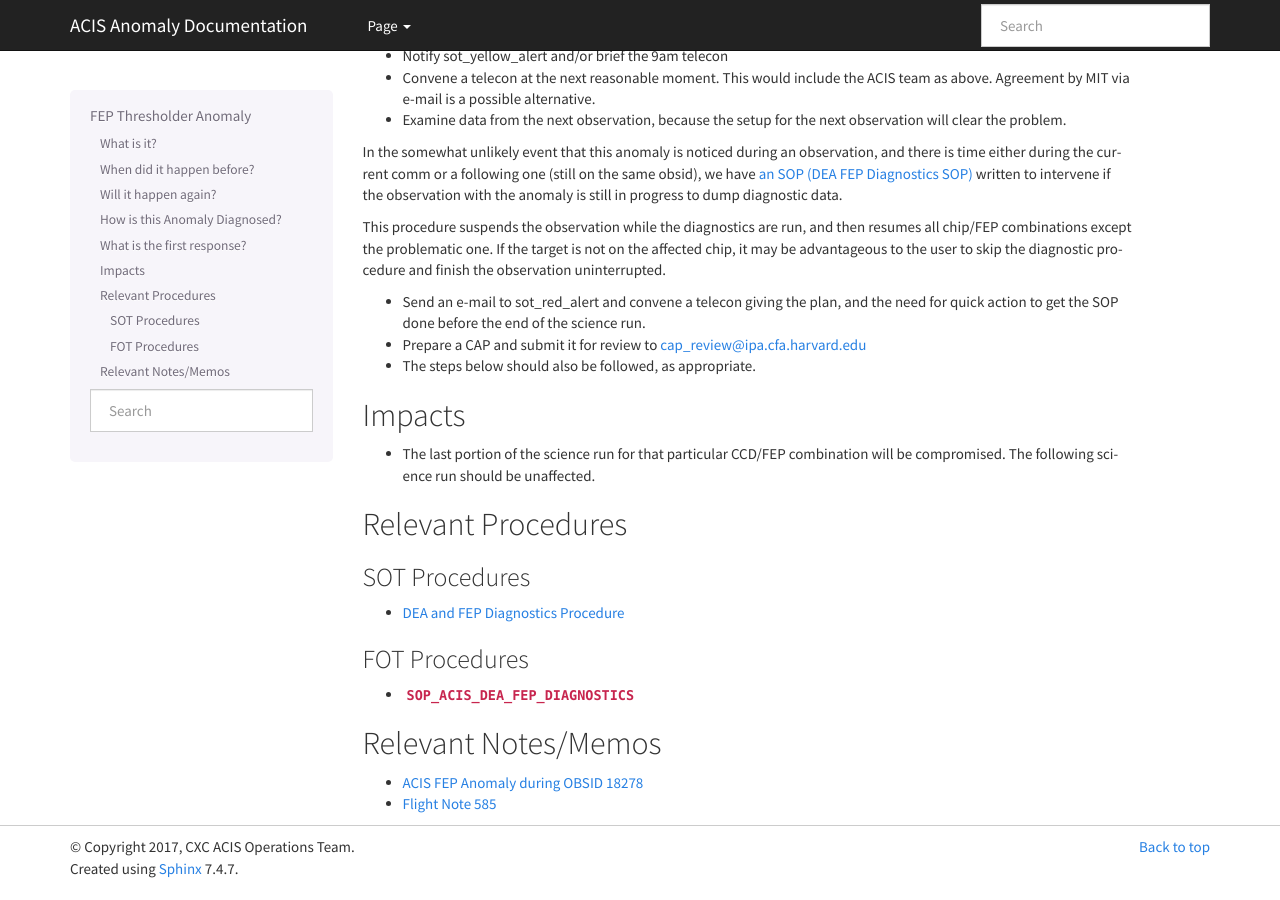
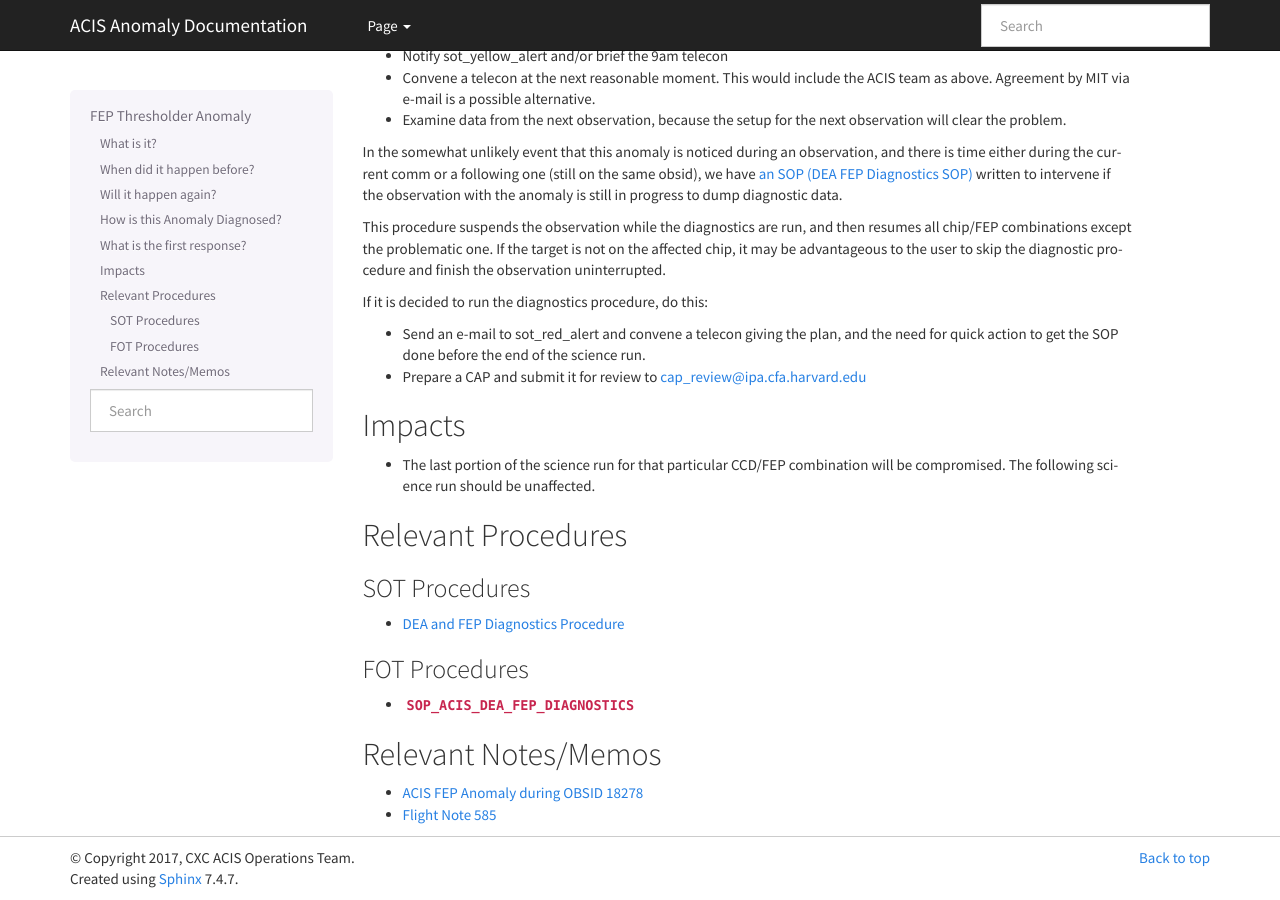
Before and after one commit to acisops/acis_anomaly_pages, a Sphinx documentation site: the page built from source/fep_thresholder.rst, in a window 1280 px wide and 900 px high, scrolled down 1054 px. Built offline with Sphinx 7.4.7, drawn with Linux system fonts in a browser that asks for light colours.

Commit message:
Reworded diagnostics section

```diff
--- a/source/fep_thresholder.rst
+++ b/source/fep_thresholder.rst
@@ -77,11 +77,11 @@ all chip/FEP combinations except the problematic one. If the target is not on th
 affected chip, it may be advantageous to the user to skip the diagnostic procedure
 and finish the observation uninterrupted.
 
+If it is decided to run the diagnostics procedure, do this:
+
 * Send an e-mail to sot_red_alert and convene a telecon giving the plan, and the need for quick action to get the SOP done before the end of the science run.
 
 * Prepare a CAP and submit it for review to cap_review@ipa.cfa.harvard.edu
-
-* The steps below should also be followed, as appropriate.
 
 Impacts
 -------
```
